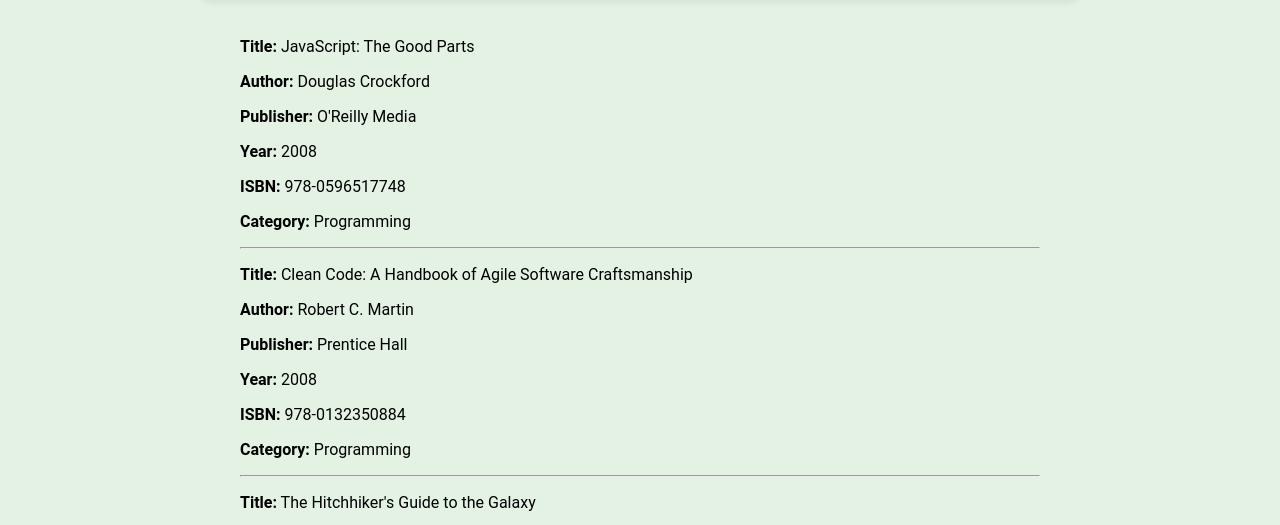
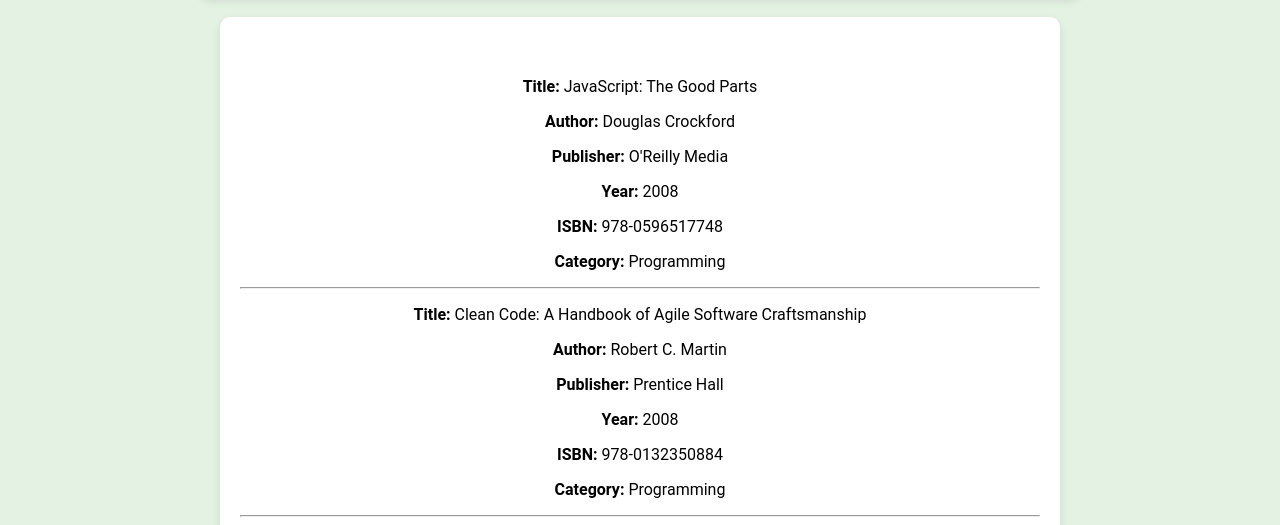
Before and after one commit to gerzytet/virtual-library-portal, a website: page Web/book-info.html in a window 1280 px wide. Shown: the part 274-799 px from the top of the page. Drawn offline with Linux system fonts and the light colour scheme.

Commit message:
Update styles.css

```diff
--- a/Web/styles.css
+++ b/Web/styles.css
@@ -39,6 +39,15 @@
     max-width: 800px;
     text-align: center;
     box-shadow: 0px 4px 8px rgba(0, 0, 0, 0.1);
+    border-radius: 10px;
+}
+.book-box {
+    background-color: #fff;
+    padding: 20px;
+    margin: 20px auto;
+    max-width: 800px;
+    text-align: center;
+    box-shadow: 0px 4px 10px rgba(0, 0, 0, 0.1);
     border-radius: 10px;
 }
 
```
